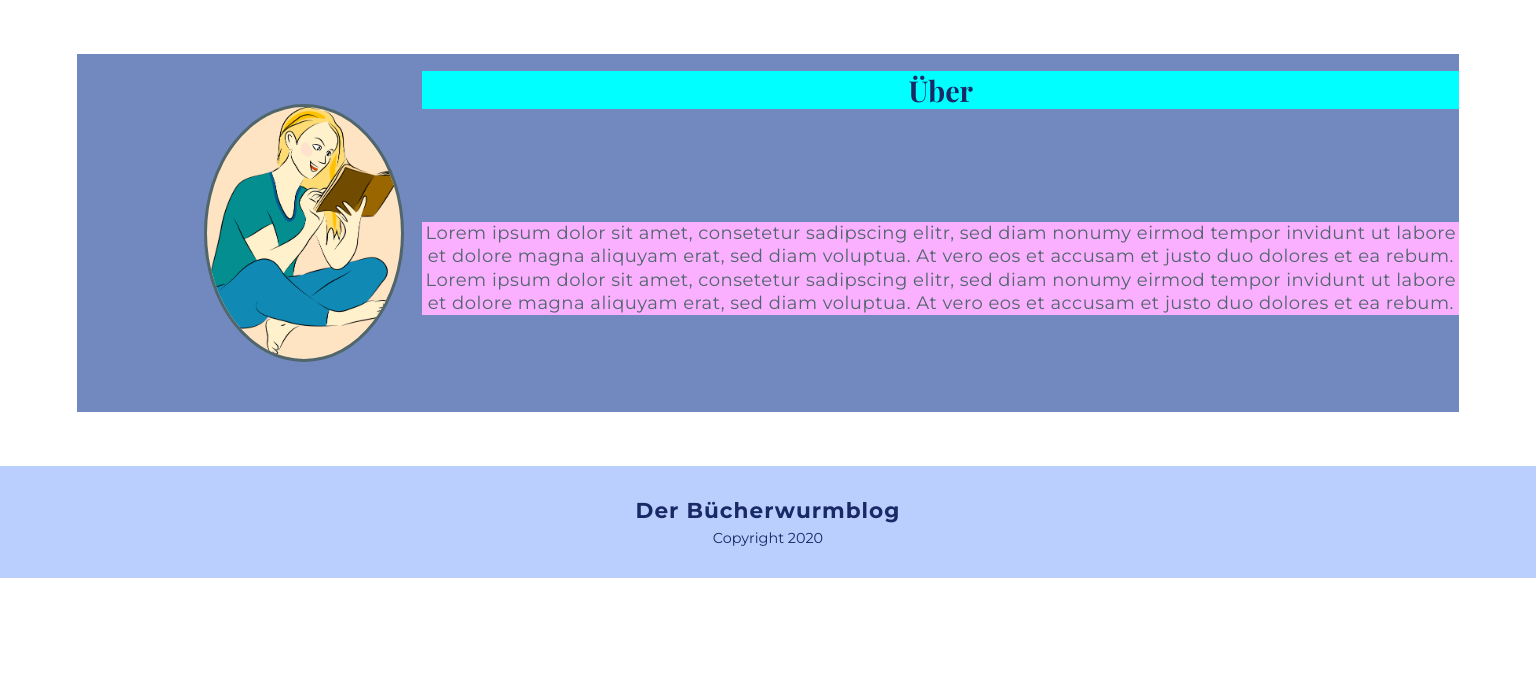
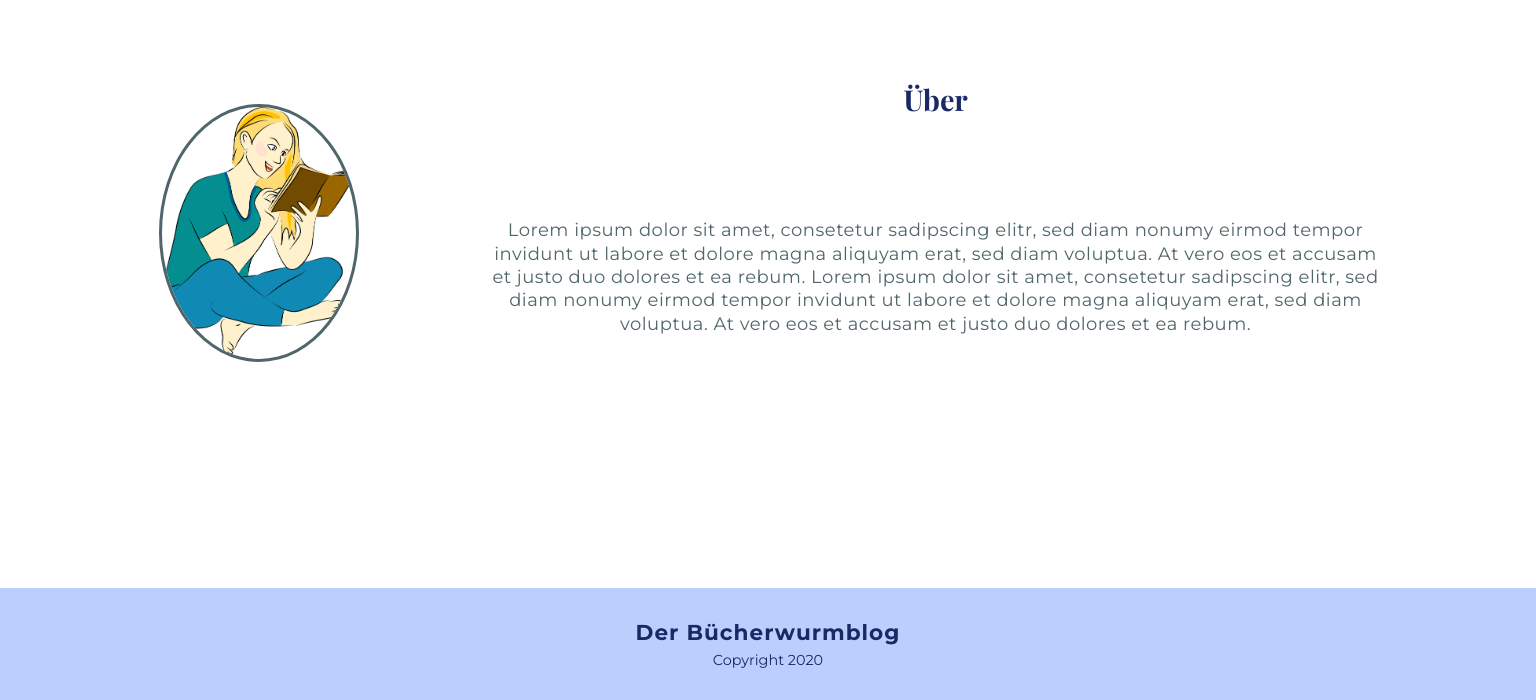
Before and after one commit to MareikeW/ein-buchblog, a PHP site: page /ueber.html in a window 1536 px wide. Shown: the part 100-800 px from the top of the page. Run offline with PHP 8.4, Linux system fonts and the light colour scheme.

Commit message:
Layout verbessert

```diff
--- a/stylesheet.css
+++ b/stylesheet.css
@@ -43,7 +43,7 @@
 }
 
 .main-quote {
-    margin: 40px auto 0px auto;
+    margin: 3em auto 0 auto;
     width: 80%;
     background: rgba(245,245,245,.9);
     padding: 2em 3em;
@@ -252,7 +252,7 @@
     .nav-list {
         display: flex;
         justify-content: space-around;
-        margin: 10px auto;
+        margin: 1em auto 1.5em;
         width: 100%;
     }
 
@@ -260,6 +260,10 @@
     .nav-list .nav-list-item:focus {
         color: #faafff;
         border-bottom: 1px solid #faafff;
+    }
+
+    .current {
+        border-bottom: 1px solid #50666b;
     }
 
     .main-quote {
@@ -280,31 +284,26 @@
     =====================*/
     .container-about {
         display: grid;
-        background-color: #7189bf;
-        grid-template-rows: 2fr 8fr;
-        grid-template-columns: 1fr 3fr;
+        grid-template-rows: 2fr 6fr;
+        grid-template-columns: 1fr 0.5fr 4fr;
         grid-template-areas:
-        "image title"
-        "image text";
+        "image . title"
+        "image . text";
     }
 
     .about-img {
         margin-right: 1em;
         grid-area: image;
-        background-color: bisque;
     }
 
     .about-text {
         margin: auto 0;
         grid-area: text;
-        background-color: #faafff;
     }
 
     .about-title {
-        background-color: aqua;
         grid-area: title;
         align-self: center;
-
     }
 }
 
@@ -346,6 +345,17 @@
         border-radius: 20px;
     }
 
+    .current {
+        border: 1.5px solid #50666b;
+    }
+
+    .widget-container {
+        background: rgba(245,245,245,.9);
+        padding: 0 1.5em 1.5em 1.5em;
+        height: 20%;
+        margin-top: 3em;
+    }
+
     .widget {
         margin-top: 50px;
     }
@@ -354,9 +364,19 @@
         margin-bottom: 0;
     }
 
-
     /*=====================
         Über
     =====================*/
+    .container-about {
+        width: 80%;
 
+    }
+
+    /* ansonsten würde unter dem Footer noch white space sein */
+    .footer-ueber {
+        position: fixed;
+        left: 0;
+        bottom: 0;
+        width: 100%;
+    }
 }
```
